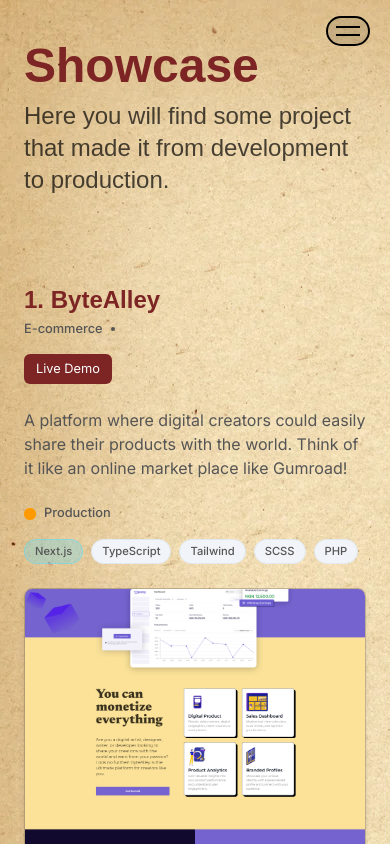
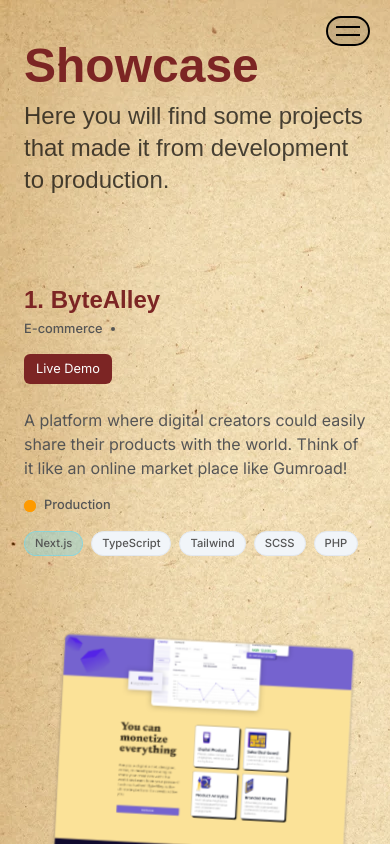
Before and after one commit to kinxlo/Me, a Next.js app: page /projects in a window 390 px wide. Shown: the top 844 px of the page. Built offline with nearby package versions, Linux system fonts and the light colour scheme; a web font is replaced by a local one.

Commit message:
fix:add scroll trigger

```diff
--- a/src/app/(external-pages)/(home)/_views/hero/index.tsx
+++ b/src/app/(external-pages)/(home)/_views/hero/index.tsx
@@ -16,7 +16,8 @@
             <span className="title-word">Ifijeh</span>
           </h1>
           <h1 className="text-primary show flex w-full items-end overflow-hidden text-4xl sm:text-7xl md:text-8xl lg:text-9xl xl:mb-[-0.5rem]">
-            <span className="title-word">Kingsley</span>.<span className="title-word">Solomon.</span>
+            <span className="title-word">Kingsley.</span>
+            <span className="title-word">Solomon.</span>
           </h1>
 
           <div className="rotating-text-container flex items-baseline gap-2 overflow-hidden">
--- a/src/app/(external-pages)/projects/_views/project.tsx
+++ b/src/app/(external-pages)/projects/_views/project.tsx
@@ -2,23 +2,31 @@
 
 import { Wrapper } from "@/components/core/layout/wrapper";
 import { BlurImage } from "@/components/core/miscellaneous/blur-image";
-import { cleanupRevealAnimations, initRevealAnimations } from "@/lib/animation/pages/project/project";
+import { useRouteAnimation } from "@/hooks/use-animation";
+import { PTL, runProjectsAnimation } from "@/lib/animation/pages/project/project";
 import { cn } from "@/lib/utils";
 import { useGSAP } from "@gsap/react";
 import Link from "next/link";
+import { useEffect } from "react";
 
-// Initialize animations when projects change
-const initialize = async () => {
-  await initRevealAnimations();
+export const ProjectsClient = ({ projects }: { projects: Project[] }) => {
+  const { handleAnimatedNavigation, setupLinkInterceptors } = useRouteAnimation();
+
+  useGSAP(() => {
+    runProjectsAnimation(projects);
+    PTL.play();
+  }, []);
+
+  // Setup link interceptors
+  useEffect(() => {
+    const handler = (event: MouseEvent) => {
+      event.preventDefault();
+      const target = event.currentTarget as HTMLAnchorElement;
+      handleAnimatedNavigation(PTL, target.href);
     };
 
-export const ProjectsClient = ({ projects }: { projects: Project[] }) => {
-  useGSAP(() => {
-    initialize();
-    return () => {
-      cleanupRevealAnimations();
-    };
-  }, [projects]);
+    return setupLinkInterceptors(handler);
+  }, [handleAnimatedNavigation, setupLinkInterceptors]);
 
   if (!projects?.length) {
     return (
@@ -33,9 +41,9 @@
   return (
     <section className="mt-[10%] space-y-4 p-0">
       <section className="max-w-(--breakpoint-md) space-y-1 px-2">
-        <h1 className="text-primary">Showcase</h1>
-        <p className="project-text font-head text-2xl text-black/70">
-          Here you will find some project that made it from development to production.
+        <h1 className="text-primary ptl-header">Showcase</h1>
+        <p className="project-text font-head ptl-header text-2xl text-black/70">
+          Here you will find some projects that made it from development to production.
         </p>
       </section>
 
@@ -61,10 +69,9 @@
                             {project.category}
                           </span>
                           <span className="bg-muted-foreground reveal-title h-1 w-1 rounded-full" />
-                          {/* <span className="text-muted-foreground reveal-title text-sm font-medium">{project.date}</span> */}
                         </div>
                       </div>
-
+                      {/* project button */}
                       <div className="project-buttons flex gap-2">
                         {project.github && (
                           <a
@@ -92,7 +99,7 @@
 
                     {/* Status & Tech Stack */}
                     <div className="reveal-text flex flex-wrap items-center gap-4">
-                      <div className="flex items-center gap-2">
+                      <div className="tech-stack flex items-center gap-2">
                         <span className="relative flex h-3 w-3">
                           <span
                             className={`absolute inline-flex h-full w-full rounded-full opacity-75 ${
@@ -126,11 +133,12 @@
                       </div>
                     </div>
 
-                    {/* Desktop Preview - Hidden on mobile */}
+                    {/* Desktop Preview */}
                     <div
                       className={cn(
-                        "group reveal-image relative hidden overflow-hidden rounded-lg border border-black/20 shadow-lg backdrop-blur-3xl transition-all hover:shadow-xl lg:block",
+                        "reveal-image desktop group relative hidden overflow-hidden rounded-lg border border-black/20 shadow-lg backdrop-blur-3xl transition-all hover:shadow-xl",
                         "hover:grayscale-0",
+                        "lg:block",
                       )}
                     >
                       <div className="aspect-video w-full overflow-hidden">
@@ -154,8 +162,12 @@
                     </div>
 
                     {/* Mobile Preview */}
-                    <div className="project-image reveal-image lg:hidden">
-                      <div className="relative overflow-hidden rounded-lg border border-black/20 shadow-md backdrop-blur-3xl">
+                    <div
+                      className={cn(
+                        "reveal-image mobile project-image relative overflow-hidden rounded-lg border border-black/20 shadow-md backdrop-blur-3xl",
+                        "lg:hidden",
+                      )}
+                    >
                       <div className="aspect-[9/16] w-full overflow-hidden">
                         <BlurImage
                           src={project.imageDesktop1}
@@ -167,7 +179,6 @@
                       </div>
                       <div className="p-4">
                         <p className="text-muted-foreground text-center text-sm">Swipe for more screenshots →</p>
-                        </div>
                       </div>
                     </div>
 
--- a/src/lib/animation/pages/home/background.ts
+++ b/src/lib/animation/pages/home/background.ts
@@ -4,6 +4,7 @@
 // Create master timeline
 export const HBGTL = gsap.timeline({
   paused: true,
+  // defaults: { duration: 0.2 },
 });
 
 export const initHomeBGAnimation = (
@@ -34,9 +35,8 @@
       if (targetPath) {
         // MorphSVG animation
         HBGTL.to(pathElement, {
+          delay: 1,
           duration: 1.5,
-          opacity: 1,
-          visibility: "visible",
           morphSVG: {
             shape: targetPath.d,
             type: "rotational",
@@ -62,6 +62,7 @@
 
     currentIndex = nextIndex;
   };
+
   const intervalId = setInterval(animateToNextVariant, 4000);
   return () => clearInterval(intervalId);
 };
--- a/src/lib/animation/pages/project/project.ts
+++ b/src/lib/animation/pages/project/project.ts
@@ -1,131 +1,174 @@
 import gsap from "@/lib/animation/gsap/init";
-import { ScrollTrigger } from "gsap/ScrollTrigger";
 
-// Create master timeline
+// import { ScrollTrigger } from "gsap/ScrollTrigger";
+
+// import { PBGTL } from "./background";
+
+// Create a master timeline
 export const PTL = gsap.timeline({
   paused: true,
-  defaults: { ease: "power3.out" },
+  defaults: {},
 });
 
-export const initRevealAnimations = () => {
-  // Wait for the next tick to ensure DOM is ready
-  return new Promise<void>((resolve) => {
-    setTimeout(() => {
-      // Select all sections to animate
-      const sections = document.querySelectorAll<HTMLElement>(".reveal-section");
+export const runProjectsAnimation = (projects: Project[]) => {
+  // Complete cleanup function
+  // const cleanup = () => {
+  //   for (const trigger of ScrollTrigger.getAll()) trigger.kill();
+  //   gsap.killTweensOf([
+  //     ".ptl-header",
+  //     ".project-section",
+  //     ".reveal-title",
+  //     ".reveal-text",
+  //     ".reveal-button",
+  //     ".reveal-image",
+  //     ".tech-stack span",
+  //   ]);
+  // };
 
-      // Reset all elements to their natural state
-      PTL.set(".reveal-section *", {
-        opacity: "",
-        y: "",
-        clearProps: "all",
-      });
+  // // Cleanup previous animations
+  // cleanup();
 
-      let anyAnimationsCreated = false;
+  // Set initial states - MORE DRAMATIC FOR PARALLAX
+  gsap.set(".ptl-header", { y: 60, opacity: 0 });
+  gsap.set(".project-section", { autoAlpha: 0, y: 50 });
+  gsap.set(".reveal-title", { y: 40, opacity: 0 });
+  gsap.set(".reveal-text", { y: 30, opacity: 0 });
+  gsap.set(".reveal-button", { y: 30, opacity: 0 });
+  gsap.set(".reveal-image", { y: 50, opacity: 0, scale: 0.85, rotation: 3 });
+  gsap.set(".tech-stack span", {
+    y: 50,
+    opacity: 0,
+    scale: 0.7,
+    rotation: 5,
+    transformOrigin: "center center",
+  });
 
-      for (const [index, section] of sections.entries()) {
-        // Elements to animate
-        const title = section.querySelector(".reveal-title");
-        const text = section.querySelector(".reveal-text");
-        const buttons = section.querySelectorAll(".reveal-button");
-        const image = section.querySelector(".reveal-image");
+  // Header animation
+  PTL.to(".ptl-header", {
+    y: 0,
+    opacity: 1,
+    duration: 1.2,
+    ease: "back.out(2)",
+  });
 
-        // Skip if no animatable elements found
-        if (!title && !text && buttons.length === 0 && !image) continue;
+  // Project animations
+  for (const [index, project] of projects.entries()) {
+    const section = `#project-${project.id}`;
+    const delay = index * 0.2;
 
-        anyAnimationsCreated = true;
+    // Section container
+    PTL.to(
+      section,
+      {
+        autoAlpha: 1,
+        y: 0,
+        duration: 0.9,
+        ease: "power3.out",
+      },
+      delay,
+    );
 
-        // Set initial state
-        PTL.set([title, text, ...buttons, image].filter(Boolean), {
-          opacity: 0,
-          y: 40,
-        });
+    // Content animations
+    PTL.to(
+      `${section} .reveal-title`,
+      {
+        y: 0,
+        opacity: 1,
+        duration: 0.8,
+        ease: "power3.out",
+      },
+      delay + 0.1,
+    );
 
-        // Create timeline for this section
-        const tl = gsap.timeline({
-          scrollTrigger: {
-            trigger: section,
-            start: "top 80%",
-            end: "top 50%",
-            toggleActions: "play none none none",
-            id: `reveal-${index}`,
-            markers: false,
-            // Better handling for dynamic content
-            refreshPriority: 1,
-            invalidateOnRefresh: true,
-          },
-        });
+    PTL.to(
+      `${section} .reveal-text`,
+      {
+        y: 0,
+        opacity: 1,
+        duration: 0.7,
+        ease: "power3.out",
+      },
+      delay + 0.2,
+    );
 
-        // Staggered reveal animation
-        if (title) {
-          tl.to(title, {
-            opacity: 1,
-            y: 0,
-            duration: 0.7,
-            ease: "power3.out",
-          });
-        }
+    PTL.to(
+      `${section} .reveal-button`,
+      {
+        y: 0,
+        opacity: 1,
+        duration: 0.6,
+        ease: "back.out(2)",
+      },
+      delay + 0.3,
+    );
 
-        if (text) {
-          tl.to(
-            text,
-            {
-              opacity: 1,
-              y: 0,
-              duration: 0.6,
-              ease: "power2.out",
-            },
-            "-=0.4",
-          );
-        }
+    // Language tags with dramatic stagger
+    PTL.to(
+      `${section} .tech-stack span`,
+      {
+        y: 0,
+        opacity: 1,
+        scale: 1,
+        rotation: 0,
+        duration: 0.8,
+        stagger: {
+          each: 0.1,
+          from: "center",
+          ease: "back.out(2)",
+        },
+        // ease: "back.out(1.5)",
+      },
+      delay + 0.5,
+    );
 
-        if (buttons.length > 0) {
-          tl.to(
-            buttons,
-            {
-              opacity: 1,
-              y: 0,
-              stagger: 0.1,
-              duration: 0.5,
-              ease: "back.out(1.2)",
-            },
-            "-=0.3",
-          );
-        }
+    // Image with strong parallax effect
+    PTL.to(
+      `${section} .reveal-image`,
+      {
+        y: 0,
+        opacity: 1,
+        scale: 0.85,
+        rotation: 3,
+        duration: 1.4,
+        // ease: "elastic.out(1, 0.8)",
+      },
+      delay + 0.4,
+    );
+  }
 
-        if (image) {
-          tl.to(
-            image,
-            {
-              opacity: 1,
-              y: 0,
-              duration: 0.8,
-              ease: "power3.out",
-            },
-            "-=0.4",
-          );
-        }
-      }
+  // Continuous parallax on scroll
+  for (const project of projects) {
+    const section = `#project-${project.id}`;
 
-      if (anyAnimationsCreated) {
-        // Refresh ScrollTrigger after setup
-        ScrollTrigger.refresh();
-      }
+    PTL.to(`${section} .reveal-image`, {
+      y: -50,
+      scrollTrigger: {
+        trigger: section,
+        start: "top bottom",
+        end: "bottom top",
+        scrub: true,
+        invalidateOnRefresh: true, // Crucial for SPA navigation
+      },
+    });
 
-      resolve();
-    }, 100); // Small delay to ensure DOM is ready
-  });
+    PTL.to(`${section} .tech-stack`, {
+      y: -20,
+      scrollTrigger: {
+        trigger: section,
+        start: "top 80%",
+        end: "bottom 20%",
+        scrub: 0.5,
+        invalidateOnRefresh: true,
+      },
+    });
+  }
+
+  // PTL.eventCallback(`onComplete`, () => {
+  //   console.log(`PTL completed`);
+
+  //   // PBGTL.play();
+  // });
+
+  // IMPORTANT: Return cleanup function
+  // return cleanup;
 };
-
-export const cleanupRevealAnimations = () => {
-  // Kill only our reveal animations
-  for (const trigger of ScrollTrigger.getAll().filter((trigger) => trigger.vars.id?.toString().startsWith("reveal-")))
-    trigger.kill();
-
-  // Reset styles
-  PTL.set(".reveal-section *", {
-    opacity: "",
-    y: "",
-    clearProps: "all",
-  });
-};
--- a/src/styles/global.css
+++ b/src/styles/global.css
@@ -386,14 +386,18 @@
   }
 }
 
-/* .page-transition-wrapper {
-  position: relative;
-  width: 100%;
-  min-height: 100vh;
-  opacity: 0;
-} */
-
 .animated-element {
   opacity: 0;
   visibility: hidden;
 }
+
+/* Smooth image loading */
+.reveal-image {
+  transform-style: preserve-3d;
+  /* backface-visibility: hidden; */
+}
+
+/* Performance optimizations */
+.gsap-optimize {
+  will-change: transform, opacity;
+}
```
Also changed, not shown: src/app/(external-pages)/(home)/page.tsx (+2 -5 lines), src/components/shared/me/paths/home-svg-bg.tsx (+18 -5 lines), src/components/shared/me/project-svg-bg.tsx (+15 -2 lines), src/hooks/use-animation.ts (+6 -12 lines), src/lib/animation/pages/home/home.ts (+16 -29 lines). Lines whose indentation alone changed are shown as unchanged.
